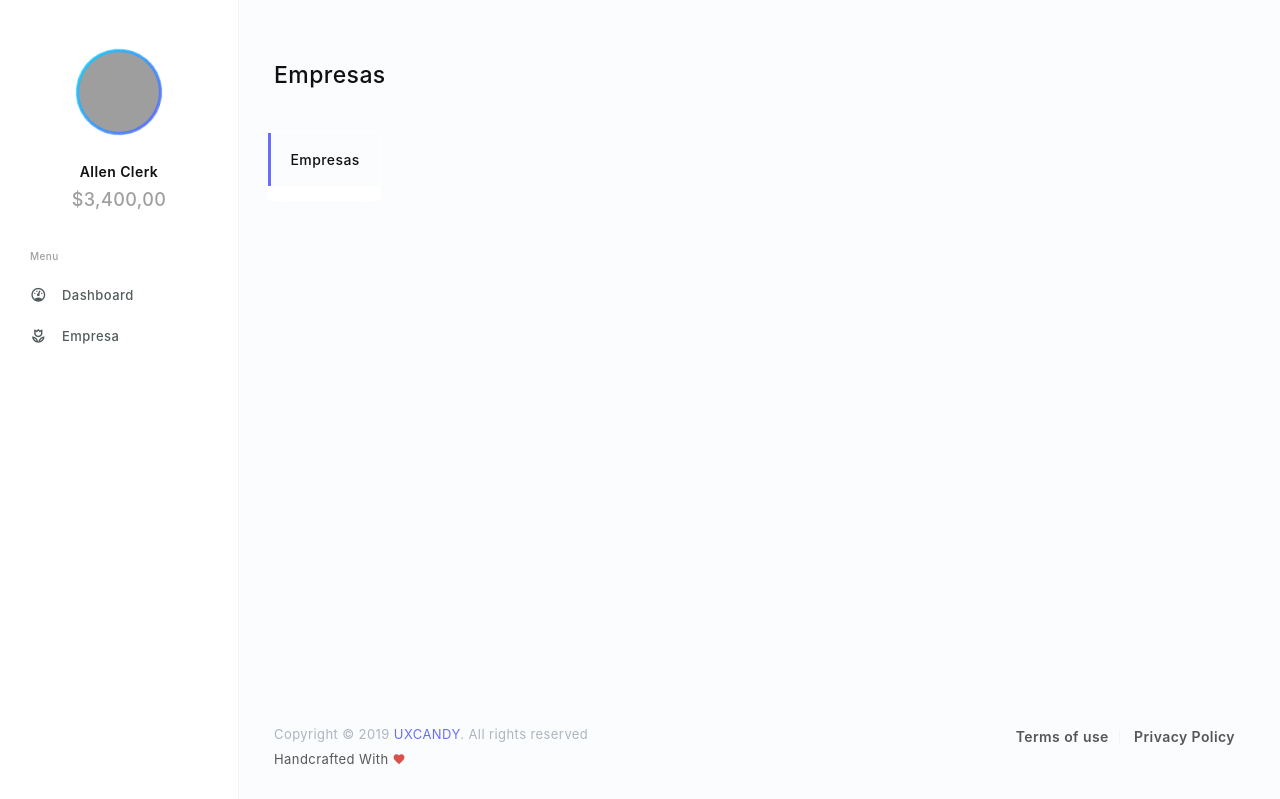
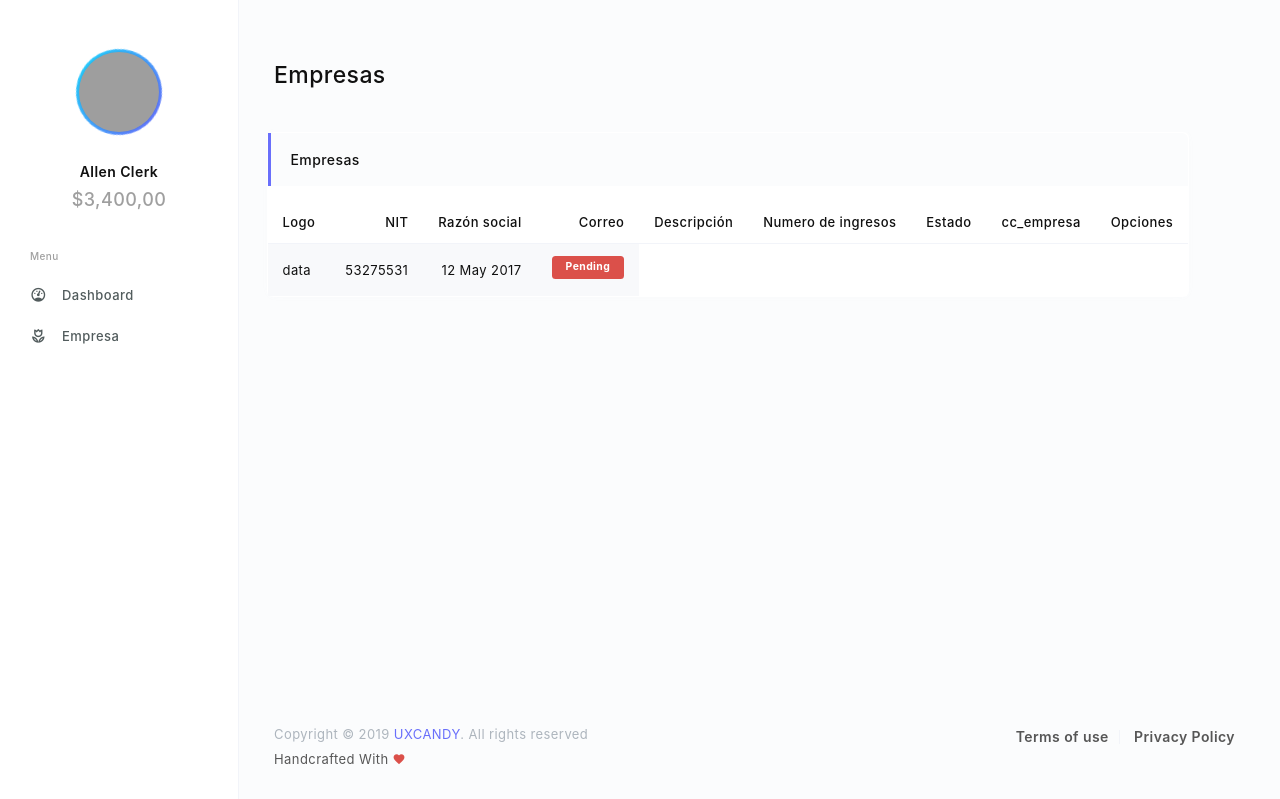
Before and after one commit to JgrimI/Practicas_UEB, a PHP site: page /company.php in a window 1280 px wide. Shown: the part 121-920 px from the top of the page. Run offline with PHP 8.4, Linux system fonts and the light colour scheme; some libraries are stand-ins or nearby versions; grey boxes are pictures that could not be loaded.

Commit message:
Update company.php

```diff
--- a/company.php
+++ b/company.php
@@ -257,7 +257,29 @@ function getCompanies(){
                   <div class="item-wrapper">
                     <div class="table-responsive">
                       <table class="table info-table table-striped" id=company name=company>
-
+                        <thead>
+                          <tr>
+                            <th>Logo</th>
+                            <th>NIT</th>
+                            <th>Razón social</th>
+                            <th>Correo</th>
+                            <th>Descripción</th>
+                            <th>Numero de ingresos</th>
+                            <th>Estado</th>
+                            <th>cc_empresa</th>
+                            <th>Opciones</th>
+                          </tr>
+                        </thead>
+                        <tbody>
+                          <tr>
+                            <td>data</td>
+                            <td>53275531</td>
+                            <td>12 May 2017</td>
+                            <td>
+                              <label class="badge badge-danger">Pending</label>
+                            </td>
+                          </tr>
+                        </tbody>
 
                       </table>
                     </div>
```
